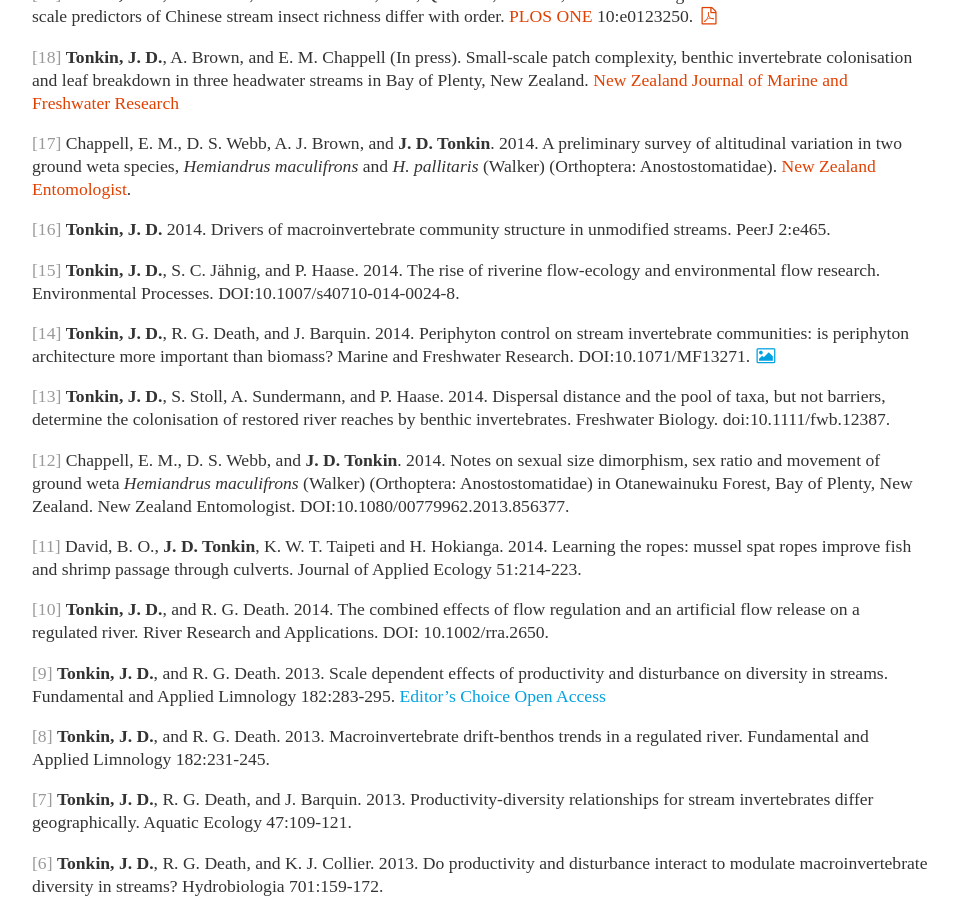
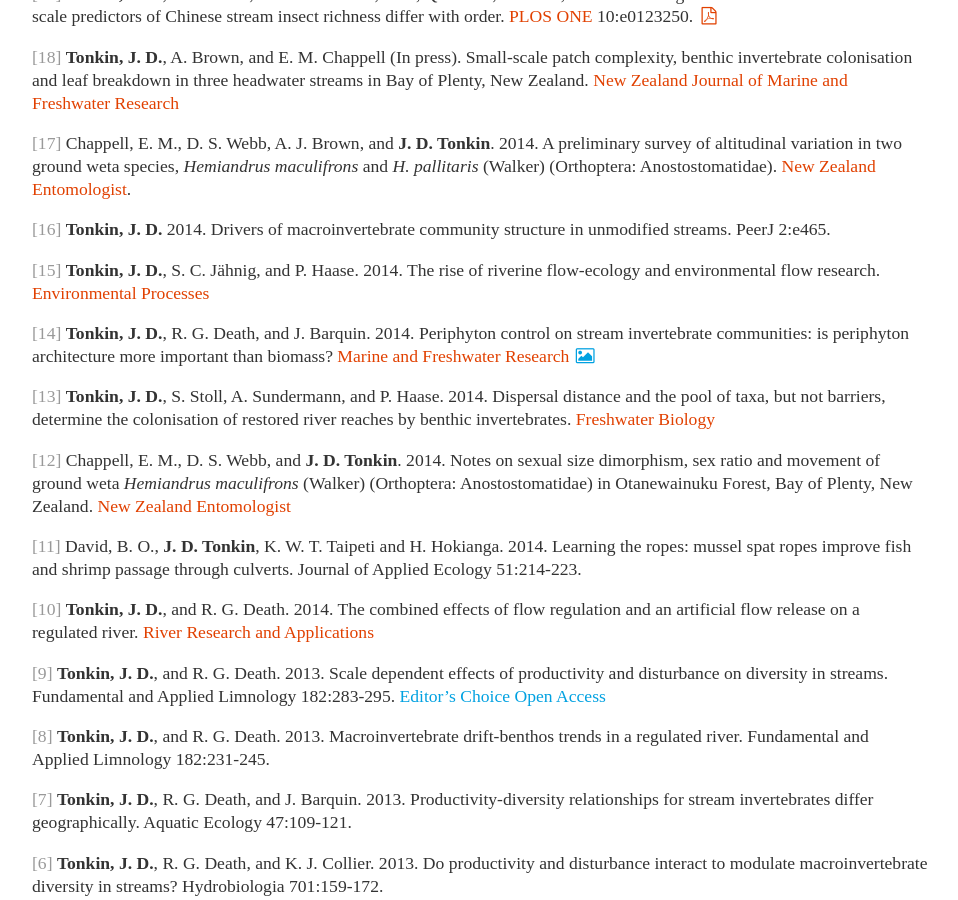
Before and after one commit to jdtonkin/jdtonkin.github.io, a Jekyll site: the page built from Publications/index.md, in a window 1280 px wide and 900 px high, scrolled down 1014 px. Shown: the whole window, without its empty margins (160-1118 px from the left). Built offline with Jekyll 4.4.1, drawn with Linux system fonts in a browser that asks for light colours; nearby versions of some CDN libraries; some web fonts are replaced.

Commit message:
Update index.md

```diff
--- a/Publications/index.md
+++ b/Publications/index.md
@@ -58,7 +58,7 @@ title: Publications
 
 ###In press
 
-<span style="color:#999">[20]</span> Jähnig, S. C., D. N. Shah, R. D. T. Shah, F. Li,  Q. Cai, A. Sundermann, **J. D. Tonkin**, and S. Stendera. (In press). Community-environment relationships of riverine invertebrate communities in central Chinese streams. Environmental Earth Sciences.
+<span style="color:#999">[20]</span> Jähnig, S. C., D. N. Shah, R. D. T. Shah, F. Li,  Q. Cai, A. Sundermann, **J. D. Tonkin**, and S. Stendera. (In press). Community-environment relationships of riverine invertebrate communities in central Chinese streams. Environmental Earth Sciences.<a href="http://dx.doi.org/" target="_blank"></a>
 
 ###Published
 
@@ -68,37 +68,37 @@ title: Publications
 
 <span style="color:#999">[17]</span> Chappell, E. M., D. S. Webb, A. J. Brown, and **J. D. Tonkin**. 2014. A preliminary survey of altitudinal variation in two ground weta species, *Hemiandrus maculifrons* and *H. pallitaris* (Walker) (Orthoptera: Anostostomatidae). <a href="http://dx.doi.org/10.1080/00779962.2014.922234" target="_blank">New Zealand Entomologist</a>.
 
-<span style="color:#999">[16]</span> **Tonkin, J. D.** 2014. Drivers of macroinvertebrate community structure in unmodified streams. PeerJ 2:e465.
+<span style="color:#999">[16]</span> **Tonkin, J. D.** 2014. Drivers of macroinvertebrate community structure in unmodified streams. PeerJ 2:e465.<a href="http://dx.doi.org/" target="_blank"></a>
 
-<span style="color:#999">[15]</span> **Tonkin, J. D.**, S. C. Jähnig, and P. Haase. 2014. The rise of riverine flow-ecology and environmental flow research. Environmental Processes. DOI:10.1007/s40710-014-0024-8.
+<span style="color:#999">[15]</span> **Tonkin, J. D.**, S. C. Jähnig, and P. Haase. 2014. The rise of riverine flow-ecology and environmental flow research. <a href="http://dx.doi.org/10.1007/s40710-014-0024-8" target="_blank">Environmental Processes</a>
 
-<span style="color:#999">[14]</span> **Tonkin, J. D.**, R. G. Death, and J. Barquin. 2014. Periphyton control on stream invertebrate communities: is periphyton architecture more important than biomass? Marine and Freshwater Research. DOI:10.1071/MF13271. <span style="color:#00a1e1"><i class="fa fa-fw fa-photo"></i></span>
+<span style="color:#999">[14]</span> **Tonkin, J. D.**, R. G. Death, and J. Barquin. 2014. Periphyton control on stream invertebrate communities: is periphyton architecture more important than biomass? <a href="http://dx.doi.org/10.1071/MF13271" target="_blank">Marine and Freshwater Research</a> <span style="color:#00a1e1"><i class="fa fa-fw fa-photo"></i></span>
 
-<span style="color:#999">[13]</span> **Tonkin, J. D.**, S. Stoll, A. Sundermann, and P. Haase. 2014. Dispersal distance and the pool of taxa, but not barriers, determine the colonisation of restored river reaches by benthic invertebrates. Freshwater Biology. doi:10.1111/fwb.12387.
+<span style="color:#999">[13]</span> **Tonkin, J. D.**, S. Stoll, A. Sundermann, and P. Haase. 2014. Dispersal distance and the pool of taxa, but not barriers, determine the colonisation of restored river reaches by benthic invertebrates. <a href="http://dx.doi.org/10.1111/fwb.12387" target="_blank">Freshwater Biology</a>
 
-<span style="color:#999">[12]</span> Chappell, E. M., D. S. Webb, and **J. D. Tonkin**. 2014. Notes on sexual size dimorphism, sex ratio and movement of ground weta *Hemiandrus maculifrons* (Walker) (Orthoptera: Anostostomatidae) in Otanewainuku Forest, Bay of Plenty, New Zealand. New Zealand Entomologist. DOI:10.1080/00779962.2013.856377.
+<span style="color:#999">[12]</span> Chappell, E. M., D. S. Webb, and **J. D. Tonkin**. 2014. Notes on sexual size dimorphism, sex ratio and movement of ground weta *Hemiandrus maculifrons* (Walker) (Orthoptera: Anostostomatidae) in Otanewainuku Forest, Bay of Plenty, New Zealand. <a href="http://dx.doi.org/10.1080/00779962.2013.856377" target="_blank">New Zealand Entomologist</a>
 
-<span style="color:#999">[11]</span> David, B. O., **J. D. Tonkin**, K. W. T. Taipeti and H. Hokianga. 2014. Learning the ropes: mussel spat ropes improve fish and shrimp passage through culverts. Journal of Applied Ecology 51:214-223.
+<span style="color:#999">[11]</span> David, B. O., **J. D. Tonkin**, K. W. T. Taipeti and H. Hokianga. 2014. Learning the ropes: mussel spat ropes improve fish and shrimp passage through culverts. Journal of Applied Ecology 51:214-223.<a href="http://dx.doi.org/" target="_blank"></a>
 
-<span style="color:#999">[10]</span> **Tonkin, J. D.**, and R. G. Death. 2014. The combined effects of flow regulation and an artificial flow release on a regulated river. River Research and Applications. DOI: 10.1002/rra.2650.
+<span style="color:#999">[10]</span> **Tonkin, J. D.**, and R. G. Death. 2014. The combined effects of flow regulation and an artificial flow release on a regulated river. <a href="http://dx.doi.org/10.1002/rra.2650" target="_blank">River Research and Applications</a>
 
-<span style="color:#999">[9]</span> **Tonkin, J. D.**, and R. G. Death. 2013. Scale dependent effects of productivity and disturbance on diversity in streams. Fundamental and Applied Limnology 182:283-295. <span style="color:#00a1e1">Editor’s Choice Open Access</span>
+<span style="color:#999">[9]</span> **Tonkin, J. D.**, and R. G. Death. 2013. Scale dependent effects of productivity and disturbance on diversity in streams. Fundamental and Applied Limnology 182:283-295. <a href="http://dx.doi.org/" target="_blank"></a> <span style="color:#00a1e1">Editor’s Choice Open Access</span>
 
-<span style="color:#999">[8]</span> **Tonkin, J. D.**, and R. G. Death. 2013. Macroinvertebrate drift-benthos trends in a regulated river. Fundamental and Applied Limnology 182:231-245.
+<span style="color:#999">[8]</span> **Tonkin, J. D.**, and R. G. Death. 2013. Macroinvertebrate drift-benthos trends in a regulated river. Fundamental and Applied Limnology 182:231-245.<a href="http://dx.doi.org/" target="_blank"></a>
 
-<span style="color:#999">[7]</span> **Tonkin, J. D.**, R. G. Death, and J. Barquin. 2013. Productivity-diversity relationships for stream invertebrates differ geographically. Aquatic Ecology 47:109-121.
+<span style="color:#999">[7]</span> **Tonkin, J. D.**, R. G. Death, and J. Barquin. 2013. Productivity-diversity relationships for stream invertebrates differ geographically. Aquatic Ecology 47:109-121.<a href="http://dx.doi.org/" target="_blank"></a>
 
-<span style="color:#999">[6]</span> **Tonkin, J. D.**, R. G. Death, and K. J. Collier. 2013. Do productivity and disturbance interact to modulate macroinvertebrate diversity in streams? Hydrobiologia 701:159-172.
+<span style="color:#999">[6]</span> **Tonkin, J. D.**, R. G. Death, and K. J. Collier. 2013. Do productivity and disturbance interact to modulate macroinvertebrate diversity in streams? Hydrobiologia 701:159-172.<a href="http://dx.doi.org/" target="_blank"></a>
 
-<span style="color:#999">[5]</span> **Tonkin, J. D.**, and R. G. Death. 2012. Consistent effects of productivity and disturbance on diversity between landscapes. Ecosphere 3:art108.
+<span style="color:#999">[5]</span> **Tonkin, J. D.**, and R. G. Death. 2012. Consistent effects of productivity and disturbance on diversity between landscapes. Ecosphere 3:art108.<a href="http://dx.doi.org/" target="_blank"></a>
 
-<span style="color:#999">[4]</span> **Tonkin, J. D.**, L. A. H. Wright, and B. O. David. 2012. Mussel spat ropes assist redfin bully (*Gobiomorphus huttoni*) passage through experimental culverts with hydrological barriers. Water 4:683-689.
+<span style="color:#999">[4]</span> **Tonkin, J. D.**, L. A. H. Wright, and B. O. David. 2012. Mussel spat ropes assist redfin bully (*Gobiomorphus huttoni*) passage through experimental culverts with hydrological barriers. Water 4:683-689.<a href="http://dx.doi.org/" target="_blank"></a>
 
-<span style="color:#999">[3]</span> Schwendel, A. C., R. G. Death, I. C. Fuller, and **J. D. Tonkin**. 2012. A new approach to assess bed stability relevant for invertebrate communities in upland streams. River Research and Applications 28:1726-1739.
+<span style="color:#999">[3]</span> Schwendel, A. C., R. G. Death, I. C. Fuller, and **J. D. Tonkin**. 2012. A new approach to assess bed stability relevant for invertebrate communities in upland streams. River Research and Applications 28:1726-1739.<a href="http://dx.doi.org/" target="_blank"></a>
 
-<span style="color:#999">[2]</span> Collier, K. J., B. Aldridge, B. J. Hicks, J. Kelly, A. Macdonald, B. J. Smith, and **J. Tonkin**. 2009. Ecological values of Hamilton urban streams (North Island, New Zealand): constraints and opportunities for restoration. New Zealand Journal of Ecology 33:177-189.
+<span style="color:#999">[2]</span> Collier, K. J., B. Aldridge, B. J. Hicks, J. Kelly, A. Macdonald, B. J. Smith, and **J. Tonkin**. 2009. Ecological values of Hamilton urban streams (North Island, New Zealand): constraints and opportunities for restoration. New Zealand Journal of Ecology 33:177-189.<a href="http://dx.doi.org/" target="_blank"></a>
 
-<span style="color:#999">[1]</span> **Tonkin, J. D.**, R. G. Death, and M. K. Joy. 2009. Invertebrate drift patterns in a regulated river: dams, periphyton biomass or longitudinal patterns? River Research and Applications 25:1219-1231.
+<span style="color:#999">[1]</span> **Tonkin, J. D.**, R. G. Death, and M. K. Joy. 2009. Invertebrate drift patterns in a regulated river: dams, periphyton biomass or longitudinal patterns? River Research and Applications 25:1219-1231.<a href="http://dx.doi.org/" target="_blank"></a>
 
 
 #Theses
```
